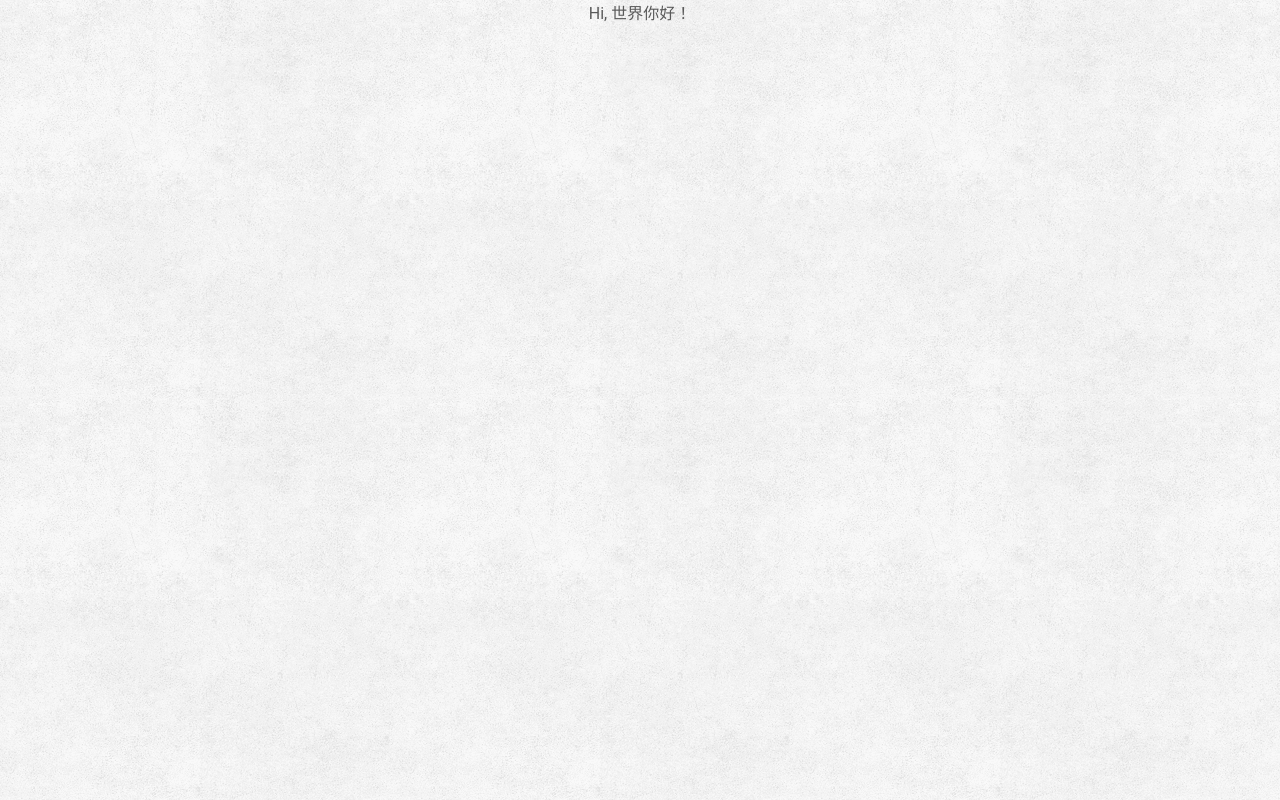
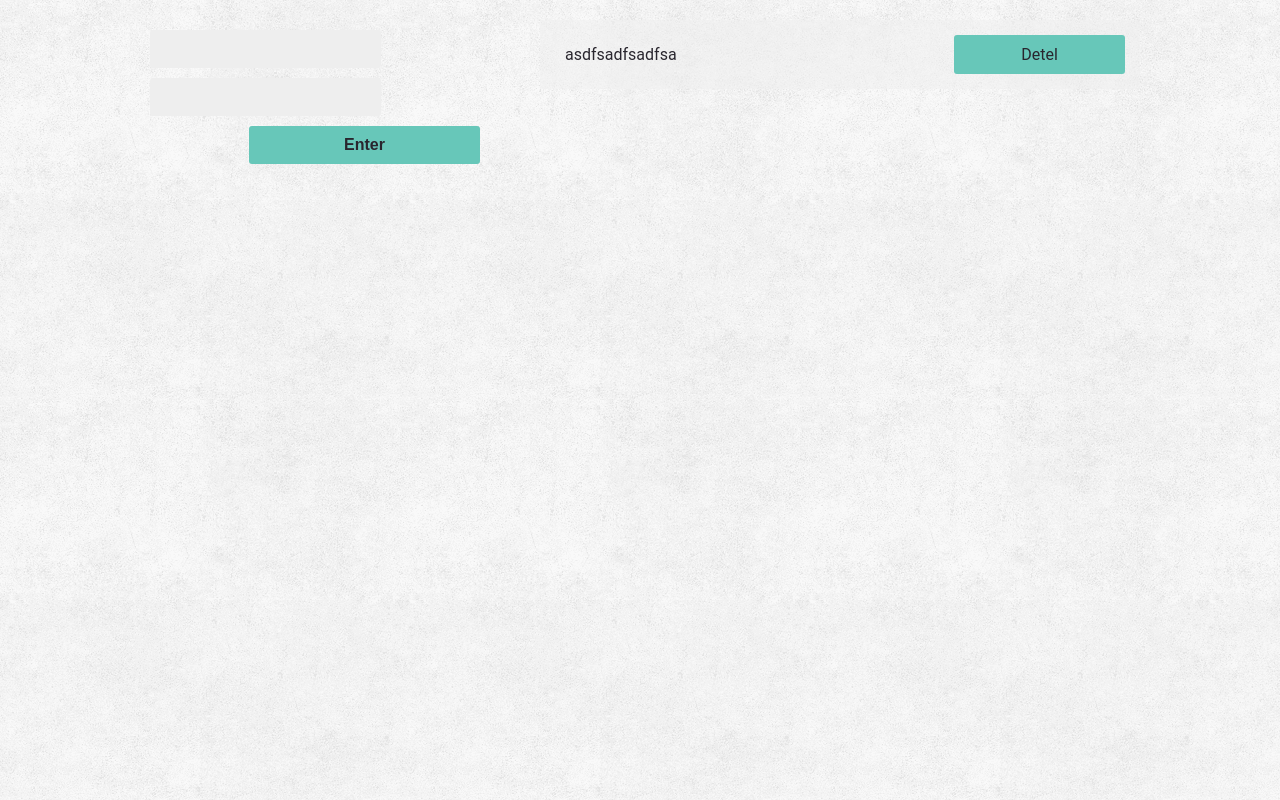
Before and after one commit to tsgo/JQ-pra, a plain HTML site: page index.html in a window 1280 px wide. Drawn offline with Linux system fonts and the light colour scheme; files whose address does not match are found by name.

Commit message:
Fix html code.

```diff
--- a/index.html
+++ b/index.html
@@ -14,6 +14,25 @@
 
   </head>
   <body lang="zh-tw">
-    Hi, 世界你好！
+
+    <div class='boxs'>
+
+      <div class='lboxs'>
+        <div class='lbox'>
+          <input  type="text" class='in1'>
+          <input  type="text" class='in2'>
+          <button>Enter</button>
+        </div>
+      </div>
+
+      <div class='rboxs'>
+        <div class='rbox'>
+          <p class='se'>asdfsadfsadfsa</p>
+          <a>Detel</a>
+        </div>
+      </div>
+
+    </div>
+
   </body>
 </html>
--- a/js/public.js
+++ b/js/public.js
@@ -1,10 +1,35 @@
-/**
- * @author      OA Wu <comdan66@gmail.com>
- * @copyright   Copyright (c) 2015 - 2018, OAF2E
- * @license     http://opensource.org/licenses/MIT  MIT License
- * @link        https://www.ioa.tw/
- */
 
-$(function () {
+
+$(function(){
+
+  $('button').click(function(){
+
+    var v = $('.in1').val(); // 元素？字串？
+
+    var $div = $('<div />').addClass('rbox');
+    var $p = $('<p />').addClass('se').text(v);
+    var $a = $('<a />').text('Detel');
+
+
+    $('.rboxs')
+      .append($div
+        .append($p).append($a)
+      );
+
+    $p.click(function() {
+
+      var a = prompt("請輸入你想說的");
+
+      $p.text(a);
+
+    });
+
+    $a.click(function() {
+      $div.remove();
+    });
+
+    $('#in').val('');
+
+  });
 
 });
--- a/scss/public.scss
+++ b/scss/public.scss
@@ -39,3 +39,110 @@ html {
     @include font-smoothing(antialiased);
   }
 }
+
+
+
+
+
+.boxs {
+  display: inline-block;
+  width: 1000px;
+  margin: 0 auto;
+
+  @include split-left(400px, '.lboxs', '.rboxs');
+
+  .lboxs {
+    padding-right: 50px;
+
+    .lbox {
+      display: inline-block;
+      width: 100%;
+      padding: 30px 10px;
+
+      @include clearfix();
+
+      .in1, .in2, button {
+        display: inline-block;
+        width: 70%;
+        float: left;
+        background-color: rgba(238, 238, 238, 1.00);
+        padding: 10px 20px;
+        color: rgba(41, 38, 46, 1.00);
+        font-weight: 600;
+        outline: 0;
+        border: 0;
+        @include border-radius(3px);
+        font-size: 1em;
+        margin-bottom: 10px;
+      }
+
+      button {
+        cursor: pointer;
+        display: inline-block;
+        float: right;
+        padding: 10px 20px;
+        outline: 0;
+        border: 0;
+        color: rgba(41, 38, 46, 1.00);
+        font-weight: 600;
+        background-color: rgba(103, 199, 185, 1.00);
+        @include transition(color .3s);
+
+        &:hover {
+          background-color: rgba(103, 199, 185, .5);
+        }
+      }
+    }
+  }
+
+  .rboxs {
+    padding-top: 20px;
+    height: 100px;
+
+    .rbox {
+      display: inline-block;
+      width: 100%;
+      padding: 15px;
+      background-color: rgba(240, 240, 240, .5);
+
+      + .rbox {
+        margin-top: 10px;
+      }
+
+      @include split-left(70%, 'p', 'a');
+
+      a, p {
+        display: inline-block;
+        font-size: 1em;
+        color: rgba(41, 38, 46, 1.00);
+        cursor: pointer;
+        text-decoration: none;
+      }
+
+      .se {
+        padding: 0;
+        margin: 0;
+        float: left;
+        text-align: left;
+        padding: 10px;
+
+        &:hover {
+          color: rgba(103, 199, 185, 1.00);
+        }
+      }
+
+      a {
+        float: right;
+        padding: 10px 20px;
+        @include border-radius(3px);
+        background-color: rgba(103, 199, 185, 1.00);
+        @include transition(color .3s);
+
+        &:hover {
+          background-color: rgba(103, 199, 185, .5);
+        }
+      }
+    }
+  }
+
+}
```
Also changed, not shown: css/public.css, 1 other file.
